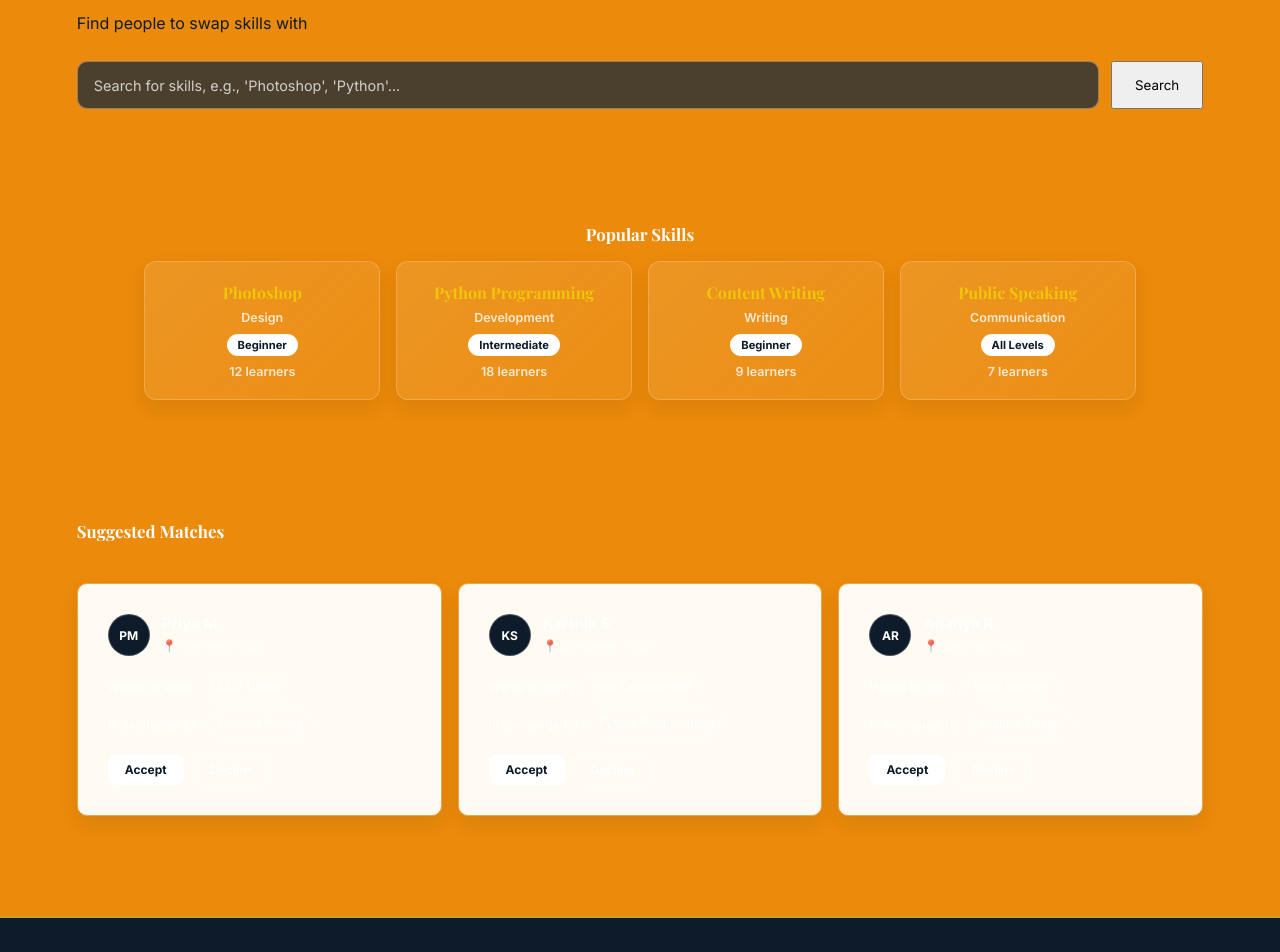
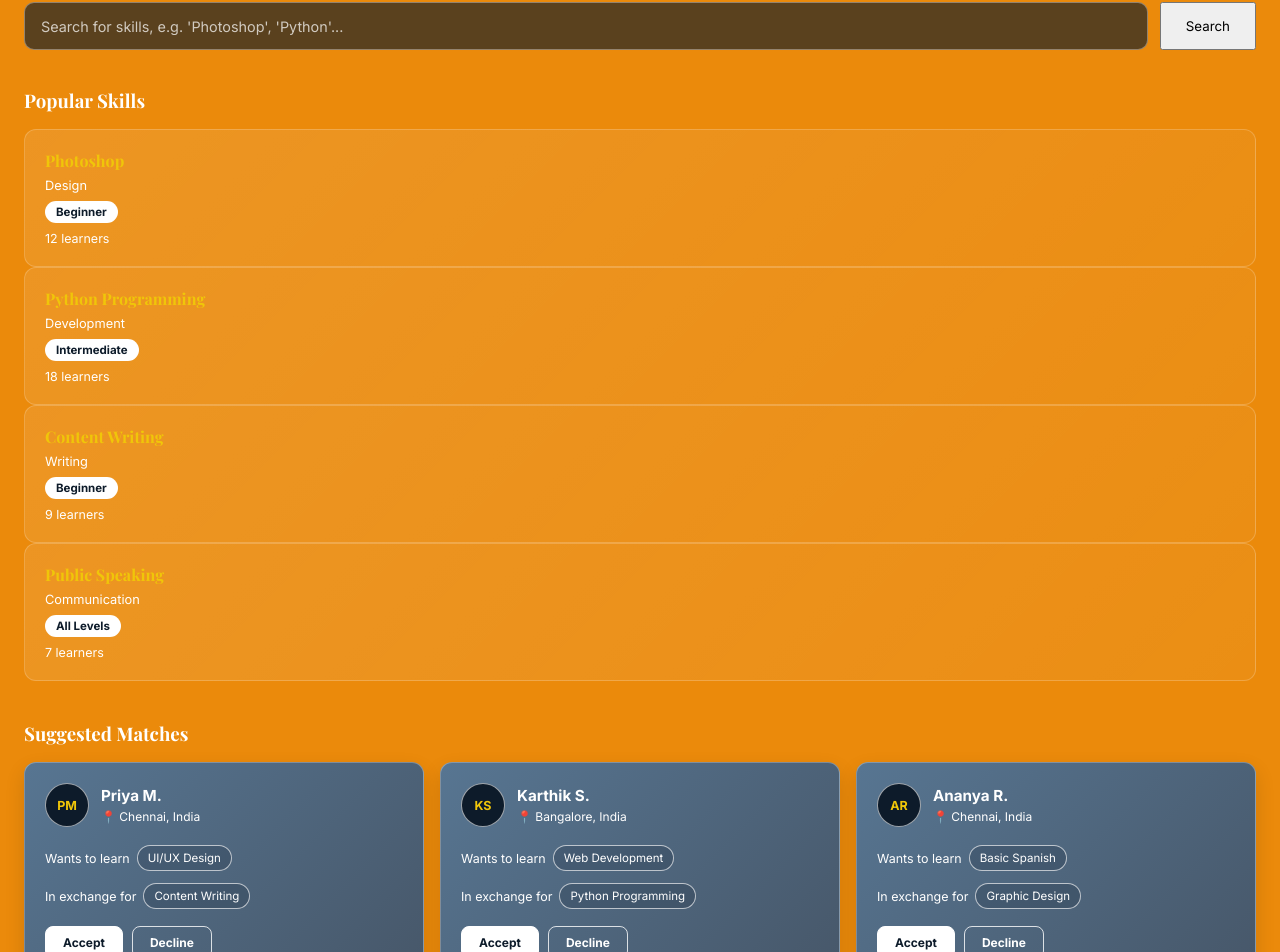
Before and after one commit to Sakeena19-cse/Trueque, a React (Vite) app: page /matching in a window 1280 px wide. Shown: the part 210-1162 px from the top of the page. Built offline with nearby package versions, Linux system fonts and the light colour scheme.

Commit message:
update Matching.jsx

```diff
--- a/src/pages/Matching.jsx
+++ b/src/pages/Matching.jsx
@@ -1,28 +1,8 @@
 const popularSkills = [
-  {
-    name: 'Photoshop',
-    tag: 'Design',
-    level: 'Beginner',
-    learners: 12,
-  },
-  {
-    name: 'Python Programming',
-    tag: 'Development',
-    level: 'Intermediate',
-    learners: 18,
-  },
-  {
-    name: 'Content Writing',
-    tag: 'Writing',
-    level: 'Beginner',
-    learners: 9,
-  },
-  {
-    name: 'Public Speaking',
-    tag: 'Communication',
-    level: 'All Levels',
-    learners: 7,
-  },
+  { name: 'Photoshop', tag: 'Design', level: 'Beginner', learners: 12 },
+  { name: 'Python Programming', tag: 'Development', level: 'Intermediate', learners: 18 },
+  { name: 'Content Writing', tag: 'Writing', level: 'Beginner', learners: 9 },
+  { name: 'Public Speaking', tag: 'Communication', level: 'All Levels', learners: 7 },
 ];
 
 const matches = [
@@ -51,58 +31,174 @@ const matches = [
 
 export default function Matching() {
   return (
-    <div className="container matching-page">
+    <div
+      className="container"
+      style={{
+        padding: '40px 24px',
+      }}
+    >
 
-      {/* SEARCH SKILLS */}
-      <section className="matching-hero">
+      {/* ================= SEARCH SKILLS ================= */}
 
-        <h1>Search Skills</h1>
+      <div style={{ marginBottom: '38px' }}>
+        <h1
+          style={{
+            marginBottom: '8px',
+            color: '#ffffff',
+          }}
+        >
+          Search Skills
+        </h1>
 
-        <p className="matching-subtitle">
+        <p
+          style={{
+            color: 'var(--tan-soft)',
+            marginBottom: '24px',
+            fontSize: '0.95rem',
+          }}
+        >
           Find people to swap skills with
         </p>
 
-        <div className="skill-search">
+        {/* Search box */}
+
+        <div
+          style={{
+            display: 'flex',
+            gap: '12px',
+            width: '100%',
+            alignItems: 'center',
+          }}
+        >
           <input
             type="text"
-            placeholder="Search for skills, e.g., 'Photoshop', 'Python'..."
+            placeholder="Search for skills, e.g. 'Photoshop', 'Python'..."
+            style={{
+              flex: 1,
+              minWidth: 0,
+              height: '48px',
+              padding: '0 16px',
+              borderRadius: '10px',
+
+              border: '1px solid rgba(255,255,255,0.35)',
+
+              background: 'rgba(13, 27, 42, 0.65)',
+
+              color: '#ffffff',
+
+              fontSize: '0.9rem',
+
+              outline: 'none',
+
+              boxSizing: 'border-box',
+            }}
           />
 
-          <button className="btn btn-primary">
+          <button
+            className="btn btn-primary"
+            style={{
+              height: '48px',
+              padding: '0 24px',
+              flexShrink: 0,
+            }}
+          >
             Search
           </button>
         </div>
-
-      </section>
+      </div>
 
 
-      {/* POPULAR SKILLS */}
-      <section className="skills-section">
+      {/* ================= POPULAR SKILLS ================= */}
 
-        <h3 className="section-title">
+      <section style={{ marginBottom: '40px' }}>
+
+        <h3
+          style={{
+            marginBottom: '16px',
+            color: '#ffffff',
+            fontFamily: 'var(--font-heading)',
+          }}
+        >
           Popular Skills
         </h3>
 
-        <div className="popular-skills-grid">
+        <div className="grid-4">
 
-          {popularSkills.map((skill) => (
-            <div className="skill-card" key={skill.name}>
+          {popularSkills.map((s) => (
 
-              <h4>{skill.name}</h4>
+            <div
+              key={s.name}
+              className="card"
+              style={{
+                minHeight: '130px',
+                padding: '20px',
 
-              <p className="skill-category">
-                {skill.tag}
-              </p>
+                background:
+                  'linear-gradient(135deg, rgba(255,255,255,0.10), rgba(255,255,255,0.04))',
 
-              <span className="level-badge">
-                {skill.level}
+                border:
+                  '1px solid rgba(255,255,255,0.20)',
+
+                borderRadius: '12px',
+
+                boxSizing: 'border-box',
+              }}
+            >
+
+              <h4
+                style={{
+                  fontFamily: 'var(--font-heading)',
+                  fontSize: '1rem',
+                  marginBottom: '7px',
+                  color: 'var(--gold)',
+                }}
+              >
+                {s.name}
+              </h4>
+
+              <span
+                style={{
+                  display: 'block',
+                  fontSize: '0.8rem',
+                  color: '#ffffff',
+                  marginBottom: '7px',
+                }}
+              >
+                {s.tag}
               </span>
 
-              <p className="learner-count">
-                {skill.learners} learners
+              <span
+                style={{
+                  display: 'inline-block',
+                  fontSize: '0.72rem',
+                  fontWeight: 700,
+
+                  color: 'var(--oxford-blue)',
+
+                  background: '#ffffff',
+
+                  padding: '4px 11px',
+
+                  borderRadius: '20px',
+
+                  marginBottom: '8px',
+                }}
+              >
+                {s.level}
+              </span>
+
+              <p
+                style={{
+                  fontSize: '0.78rem',
+                  color: '#ffffff',
+                  margin: 0,
+                }}
+              >
+                {s.learners} learners
               </p>
 
             </div>
+
           ))}
 
         </div>
@@ -110,31 +206,119 @@ export default function Matching() {
       </section>
 
 
-      {/* SUGGESTED MATCHES */}
-      <section className="matches-section">
+      {/* ================= SUGGESTED MATCHES ================= */}
 
-        <h3 className="section-title">
+      <section>
+
+        <h3
+          style={{
+            marginBottom: '16px',
+            color: '#ffffff',
+            fontFamily: 'var(--font-heading)',
+          }}
+        >
           Suggested Matches
         </h3>
 
-        <div className="matches-grid">
 
-          {matches.map((match) => (
-            <div className="match-card" key={match.name}>
+        <div
+          style={{
+            display: 'grid',
+            gridTemplateColumns:
+              'repeat(3, minmax(0, 1fr))',
+            gap: '16px',
+          }}
+        >
 
-              {/* PROFILE */}
-              <div className="match-profile">
+          {matches.map((m) => (
 
-                <div className="match-avatar">
-                  {match.initials}
+            <div
+              key={m.name}
+              style={{
+                minHeight: '215px',
+
+                padding: '20px',
+
+                borderRadius: '12px',
+
+                background:
+                  'linear-gradient(135deg, rgba(45,112,184,0.78), rgba(24,73,132,0.78))',
+
+                border:
+                  '1px solid rgba(255,255,255,0.30)',
+
+                boxShadow:
+                  '0 8px 20px rgba(0,0,0,0.12)',
+
+                color: '#ffffff',
+
+                boxSizing: 'border-box',
+              }}
+            >
+
+              {/* Profile */}
+
+              <div
+                style={{
+                  display: 'flex',
+                  alignItems: 'center',
+                  gap: '12px',
+                  marginBottom: '18px',
+                }}
+              >
+
+                {/* PM / KS / AR */}
+
+                <div
+                  style={{
+                    width: '44px',
+                    height: '44px',
+                    minWidth: '44px',
+
+                    borderRadius: '50%',
+
+                    display: 'flex',
+                    alignItems: 'center',
+                    justifyContent: 'center',
+
+                    background: 'var(--oxford-blue)',
+
+                    border:
+                      '1px solid rgba(255,255,255,0.6)',
+
+                    color: 'var(--gold)',
+
+                    fontWeight: 700,
+                    fontSize: '0.78rem',
+                  }}
+                >
+                  {m.initials}
                 </div>
 
-                <div className="profile-info">
 
-                  <h4>{match.name}</h4>
+                {/* Name + Location */}
 
-                  <p className="location">
-                    📍 {match.loc}
+                <div>
+
+                  <p
+                    style={{
+                      margin: '0 0 4px',
+                      color: '#ffffff',
+                      fontWeight: 700,
+                      fontSize: '0.95rem',
+                    }}
+                  >
+                    {m.name}
+                  </p>
+
+                  <p
+                    style={{
+                      margin: 0,
+                      color: '#ffffff',
+                      fontSize: '0.75rem',
+                    }}
+                  >
+                    📍 {m.loc}
                   </p>
 
                 </div>
@@ -142,54 +326,186 @@ export default function Matching() {
               </div>
 
 
-              {/* WANTS */}
-              <div className="match-line">
+              {/* Wants */}
 
-                <span className="match-label">
+              <div
+                style={{
+                  display: 'flex',
+                  alignItems: 'center',
+                  flexWrap: 'wrap',
+                  gap: '7px',
+                  marginBottom: '12px',
+                }}
+              >
+
+                <span
+                  style={{
+                    color: '#ffffff',
+                    fontSize: '0.78rem',
+                  }}
+                >
                   Wants to learn
                 </span>
 
-                <span className="match-chip">
-                  {match.wants}
+                <span
+                  style={{
+                    padding: '5px 10px',
+
+                    borderRadius: '20px',
+
+                    border:
+                      '1px solid rgba(255,255,255,0.65)',
+
+                    background:
+                      'rgba(13,27,42,0.18)',
+
+                    color: '#ffffff',
+
+                    fontSize: '0.72rem',
+                  }}
+                >
+                  {m.wants}
                 </span>
 
               </div>
 
 
-              {/* OFFERS */}
-              <div className="match-line">
+              {/* Offers */}
 
-                <span className="match-label">
+              <div
+                style={{
+                  display: 'flex',
+                  alignItems: 'center',
+                  flexWrap: 'wrap',
+                  gap: '7px',
+                  marginBottom: '17px',
+                }}
+              >
+
+                <span
+                  style={{
+                    color: '#ffffff',
+                    fontSize: '0.78rem',
+                  }}
+                >
                   In exchange for
                 </span>
 
-                <span className="match-chip">
-                  {match.offers}
+                <span
+                  style={{
+                    padding: '5px 10px',
+
+                    borderRadius: '20px',
+
+                    border:
+                      '1px solid rgba(255,255,255,0.65)',
+
+                    background:
+                      'rgba(13,27,42,0.18)',
+
+                    color: '#ffffff',
+
+                    fontSize: '0.72rem',
+                  }}
+                >
+                  {m.offers}
                 </span>
 
               </div>
 
 
-              {/* ACTION BUTTONS */}
-              <div className="match-actions">
+              {/* Buttons */}
 
-                <button className="match-accept">
+              <div
+                style={{
+                  display: 'flex',
+                  gap: '9px',
+                }}
+              >
+
+                <button
+                  style={{
+                    padding: '8px 17px',
+
+                    borderRadius: '8px',
+
+                    border: '1px solid #ffffff',
+
+                    background: '#ffffff',
+
+                    color: 'var(--oxford-blue)',
+
+                    fontWeight: 700,
+
+                    fontSize: '0.75rem',
+
+                    cursor: 'pointer',
+                  }}
+                >
                   Accept
                 </button>
 
-                <button className="match-decline">
+
+                <button
+                  style={{
+                    padding: '8px 17px',
+
+                    borderRadius: '8px',
+
+                    border:
+                      '1px solid rgba(255,255,255,0.8)',
+
+                    background: 'transparent',
+
+                    color: '#ffffff',
+
+                    fontWeight: 700,
+
+                    fontSize: '0.75rem',
+
+                    cursor: 'pointer',
+                  }}
+                >
                   Decline
                 </button>
 
               </div>
 
             </div>
+
           ))}
 
         </div>
 
       </section>
 
+
+      {/* Mobile layout */}
+
+      <style>
+        {`
+          @media (max-width: 900px) {
+            .grid-4 {
+              grid-template-columns: repeat(2, 1fr) !important;
+            }
+
+            .container > section:last-child > div {
+              grid-template-columns: 1fr !important;
+            }
+          }
+
+          @media (max-width: 600px) {
+            .grid-4 {
+              grid-template-columns: 1fr !important;
+            }
+          }
+
+          input::placeholder {
+            color: rgba(255,255,255,0.72);
+          }
+        `}
+      </style>
+
     </div>
   );
 }
```
